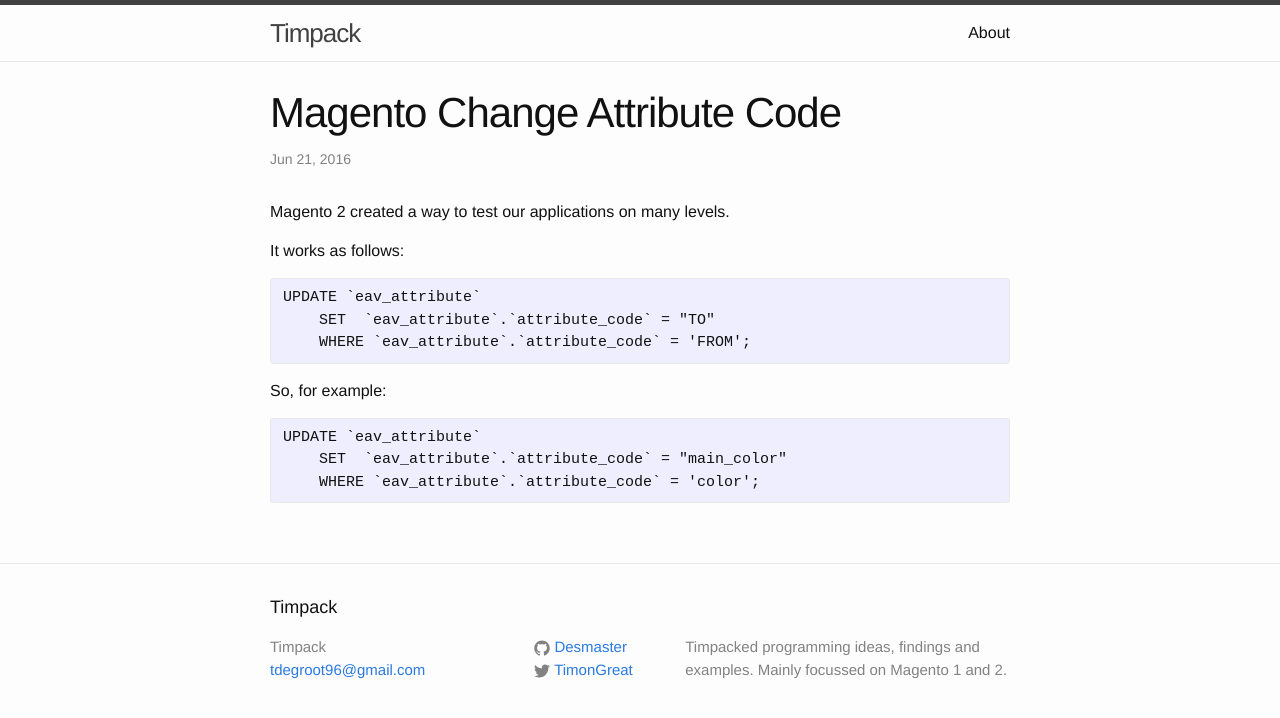
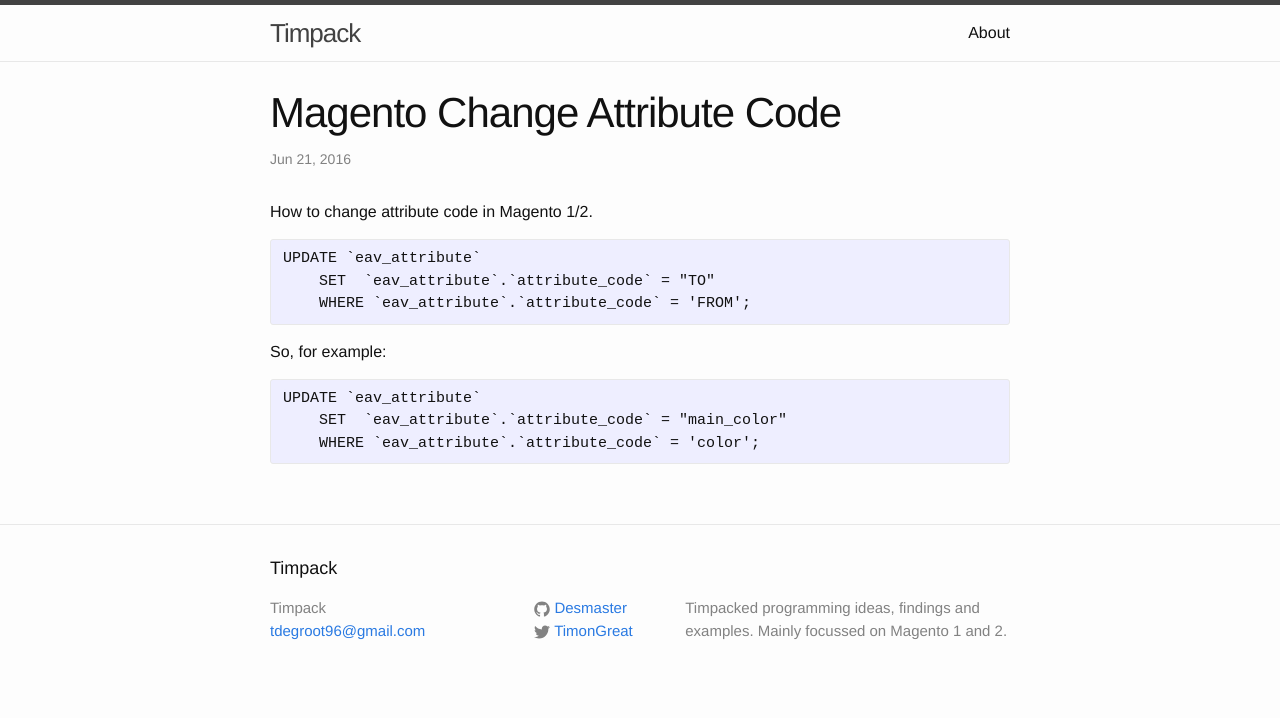
Before and after one commit to Desmaster/desmaster.github.io, a Jekyll site: the page built from _posts/2016-06-21-magento-change-attribute-code.md, in a window 1280 px wide. Shown: the top 718 px of the page. Built offline with Jekyll 4.4.1, drawn with Linux system fonts in a browser that asks for light colours.

Commit message:
Update 2016-06-21-magento-change-attribute-code.md

```diff
--- a/_posts/2016-06-21-magento-change-attribute-code.md
+++ b/_posts/2016-06-21-magento-change-attribute-code.md
@@ -5,9 +5,7 @@ date:   2016-06-21 14:38:03 +0200
 categories: magento attribute mysql
 published: true
 ---
-Magento 2 created a way to test our applications on many levels.
-
-It works as follows:
+How to change attribute code in Magento 1/2.
 
 {% highlight mysql %}
 UPDATE `eav_attribute`
```
